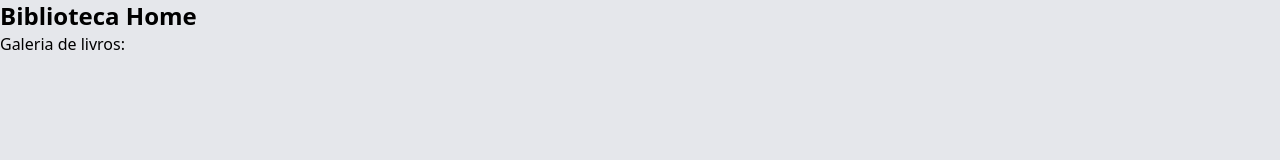
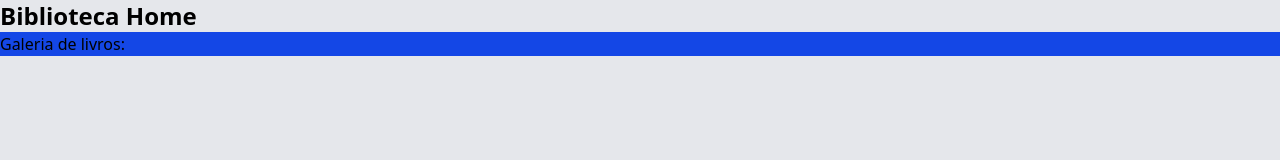
Before and after one commit to Paulo-galvao/biblioteca-frontend, a website: page index.html in a window 1280 px wide. Drawn offline with Linux system fonts and the light colour scheme; no server answers.

Commit message:
CONFIG: tailwind

```diff
--- a/index.html
+++ b/index.html
@@ -9,7 +9,7 @@
 <body class="bg-gray-200">
     <h1 class="text-2xl font-bold">Biblioteca Home</h1>
 
-    <h2>Galeria de livros:</h2>
+    <h2 class="bg-blue-700">Galeria de livros:</h2>
     <ul id="book-list">
 
     </ul>
```
Also changed, not shown: package.json (+7 -3 lines), src/output.css, 2 other files.
